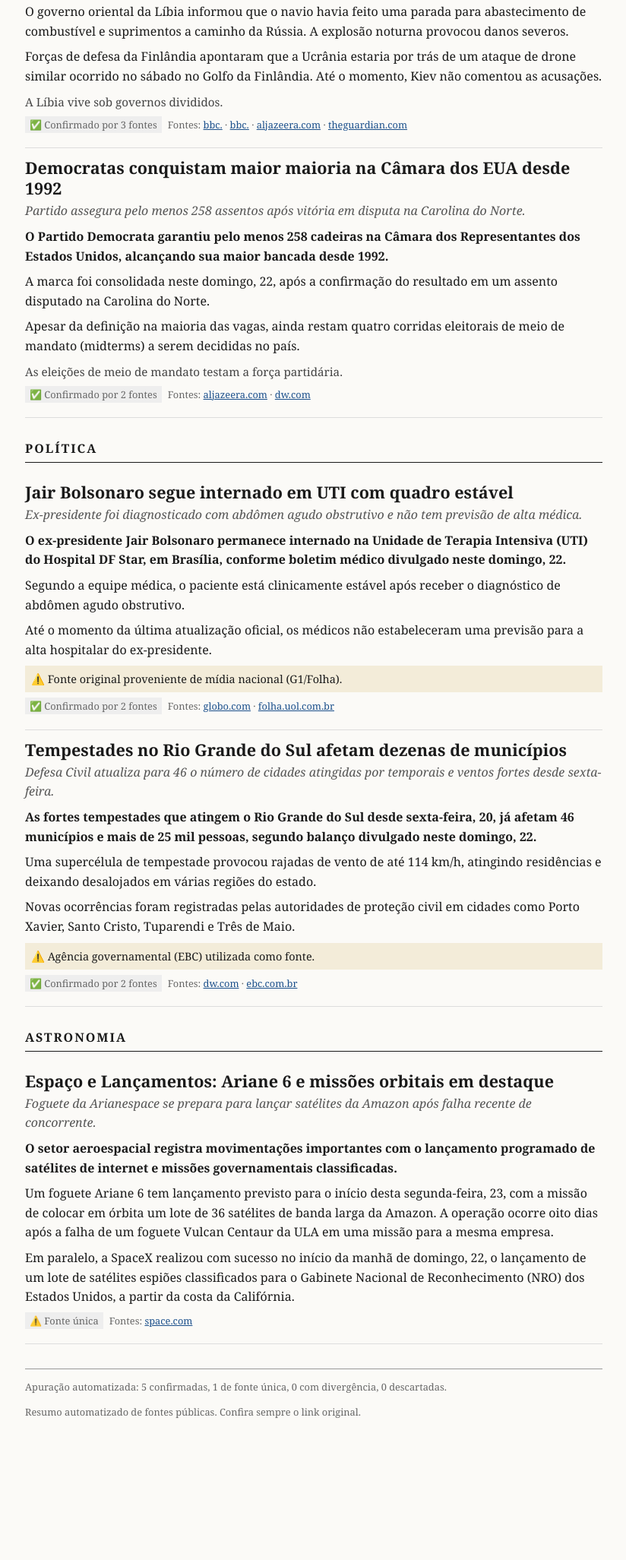
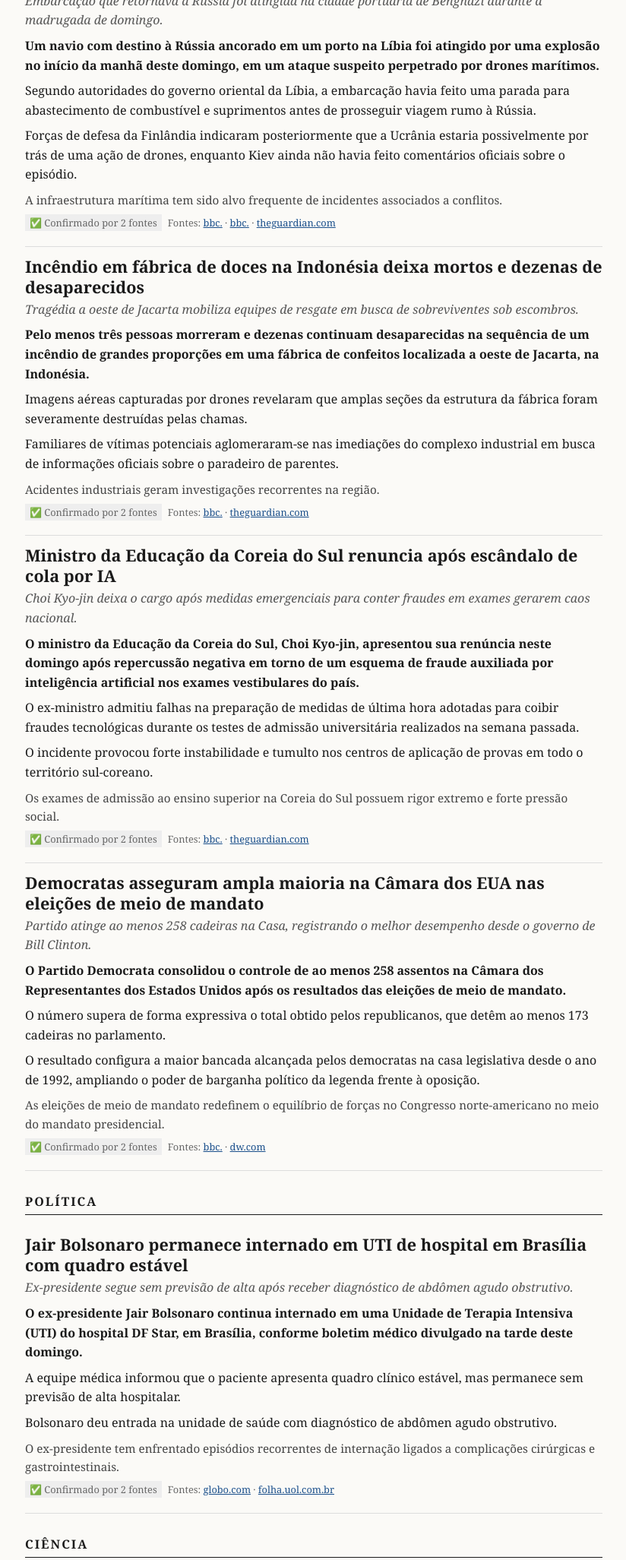
Before and after one commit to VitorinoBR/Noticias, a plain HTML site: page index.html in a window 1280 px wide. Shown: the part 710-2763 px from the top of the page at 76% size, without its empty margins (227-1051 px from the left). Before the commit the page ends 2608 px from the top, so only its background shows below. Drawn offline with Linux system fonts and the light colour scheme.

Commit message:
Atualização de edição: 2026-11-22-22h.html

```diff
--- a/index.html
+++ b/index.html
@@ -3,66 +3,84 @@
 <head>
 <meta charset='UTF-8'>
 <meta name='viewport' content='width=device-width, initial-scale=1'>
-<title>Global Insights - Edição das 20h</title>
+<title>Global Insights - Resumo do dia</title>
 <style>body{font-family:Georgia,Times,serif;max-width:760px;margin:0 auto;padding:16px;line-height:1.6;color:#1a1a1a;background:#fbfaf7}a{color:#1a4f8b}.masthead{text-align:center;border-bottom:4px double #1a1a1a;margin-bottom:8px}.masthead h1{font-size:2.4rem;margin:8px 0 4px;letter-spacing:1px}.edicao{margin:0 0 10px;font-size:.9rem;text-transform:capitalize;color:#555}section h2{font-size:1rem;text-transform:uppercase;letter-spacing:2px;border-bottom:1px solid #1a1a1a;padding-bottom:4px;margin-top:28px}.materia{padding:12px 0;border-bottom:1px solid #ddd}.materia h3{font-size:1.35rem;line-height:1.25;margin:0 0 4px}.fina{font-style:italic;color:#555;margin:0 0 8px}.lide{font-weight:bold;margin:0 0 8px}.materia p{margin:0 0 8px}.contexto{color:#444;font-size:.95rem}.diverge,.alerta{font-size:.9rem;background:#f3ecd9;padding:6px 8px}.meta{font-size:.8rem;color:#666}.selo{background:#eee;padding:2px 6px;margin-right:8px}.acompanhar li{margin-bottom:6px}footer{margin-top:32px;border-top:1px solid #999;font-size:.8rem;color:#666}@media (prefers-color-scheme:dark){body{background:#121212;color:#e8e8e8}a{color:#8ab4f8}.fina,.contexto,.meta,footer{color:#aaa}.selo{background:#2a2a2a}.diverge,.alerta{background:#2b2618}.masthead,section h2{border-color:#e8e8e8}.materia{border-color:#333}}</style>
 </head>
 <body>
-<header class='masthead'><h1>Global Insights</h1><p class='edicao'>domingo, 22 de novembro de 2026 · Edição das 20h</p></header>
+<header class='masthead'><h1>Global Insights</h1><p class='edicao'>domingo, 22 de novembro de 2026 · Resumo do dia</p></header>
 <main><section><h2>Geopolítica</h2><article class='materia'>
-<h3>Conferência climática COP31 encerra sem acordo principal</h3>
-<p class='fina'>Negociações falham em alcançar um pacto após impasse sobre menções aos combustíveis fósseis.</p>
-<p class='lide'>A COP31 terminou sem conseguir fechar um acordo abrangente sobre o clima. As conversas foram marcadas por divisões profundas e se tornaram as mais longas da história da cúpula.</p>
-<p>O colapso nas negociações ocorreu dois dias após o prazo oficial de encerramento. O principal ponto de atrito entre as delegações foi a inclusão de referências explícitas aos combustíveis fósseis no texto final.</p><p>Ministros e observadores apontaram a dificuldade de aproximar as posições entre nações produtoras de petróleo e países vulneráveis às mudanças climáticas.</p>
-<p class='contexto'>As cúpulas do clima exigem consenso para a aprovação de tratados globais.</p>
+<h3>COP31 encerra sem acordo climático após impasse sobre combustíveis fósseis</h3>
+<p class='fina'>Conferência na Turquia termina sem consenso pela primeira vez desde 2009 após divergências profundas.</p>
+<p class='lide'>A 31ª Conferência das Nações Unidas sobre Mudança do Clima (COP31) terminou sem a adoção de um acordo final neste domingo, após negociações estendidas que expuseram divisões profundas em torno de menções diretas aos combustíveis fósseis.</p>
+<p>As conversas, realizadas na Turquia, tornaram-se as mais longas da história do evento, rompendo sem consenso pela primeira vez desde 2009.</p><p>Autoridades governamentais e observadores apontaram que a pressão entre países produtores de petróleo e nações vulneráveis ao clima impediu o fechamento de um compromisso unificado.</p>
+<p class='contexto'>As cúpulas do clima da ONU exigem consenso entre centenas de nações para a aprovação de tratados globais.</p>
 
 
-<p class='meta'><span class='selo'>✅ Confirmado por 2 fontes</span>Fontes: <a href='https://www.bbc.co.uk/news/articles/cqwy06zrd26lo?at_medium=RSS&amp;at_campaign=rss' target='_blank' rel='noopener noreferrer'>bbc.</a> · <a href='https://www.bbc.co.uk/news/videos/cr1ewge81q4qo?at_medium=RSS&amp;at_campaign=rss' target='_blank' rel='noopener noreferrer'>bbc.</a> · <a href='https://www.theguardian.com/australia-news/live/2026/nov/23/anthony-albanese-digital-duty-of-care-labor-greens-coalition-one-nation-angus-taylor-pauline-hanson-penny-wong-ai-ntwnfb' target='_blank' rel='noopener noreferrer'>theguardian.com</a></p>
+<p class='meta'><span class='selo'>✅ Confirmado por 2 fontes</span>Fontes: <a href='https://www.bbc.co.uk/news/articles/cqwy06zrd26lo?at_medium=RSS&amp;at_campaign=rss' target='_blank' rel='noopener noreferrer'>bbc.</a> · <a href='https://agenciabrasil.ebc.com.br/internacional/noticia/2026-11/cop-nao-terminava-sem-acordo-desde-2009' target='_blank' rel='noopener noreferrer'>ebc.com.br</a></p>
 </article><article class='materia'>
-<h3>Navio russo é atingido por suposto ataque de drone na Líbia</h3>
-<p class='fina'>Embarcação sofreu explosão em porto líbio; segundo ataque atingiu navio maltês.</p>
-<p class='lide'>Uma embarcação russa atracada em Benghazi foi atingida na madrugada deste domingo, 22, em um suposto ataque de drone naval. Um segundo navio comercial com bandeira de Malta também foi alvo de ataques na costa líbia.</p>
-<p>O governo oriental da Líbia informou que o navio havia feito uma parada para abastecimento de combustível e suprimentos a caminho da Rússia. A explosão noturna provocou danos severos.</p><p>Forças de defesa da Finlândia apontaram que a Ucrânia estaria por trás de um ataque de drone similar ocorrido no sábado no Golfo da Finlândia. Até o momento, Kiev não comentou as acusações.</p>
-<p class='contexto'>A Líbia vive sob governos divididos.</p>
+<h3>Navio russo sofre explosão em porto da Líbia em suposto ataque de drone</h3>
+<p class='fina'>Embarcação que retornava à Rússia foi atingida na cidade portuária de Benghazi durante a madrugada de domingo.</p>
+<p class='lide'>Um navio com destino à Rússia ancorado em um porto na Líbia foi atingido por uma explosão no início da manhã deste domingo, em um ataque suspeito perpetrado por drones marítimos.</p>
+<p>Segundo autoridades do governo oriental da Líbia, a embarcação havia feito uma parada para abastecimento de combustível e suprimentos antes de prosseguir viagem rumo à Rússia.</p><p>Forças de defesa da Finlândia indicaram posteriormente que a Ucrânia estaria possivelmente por trás de uma ação de drones, enquanto Kiev ainda não havia feito comentários oficiais sobre o episódio.</p>
+<p class='contexto'>A infraestrutura marítima tem sido alvo frequente de incidentes associados a conflitos.</p>
 
 
-<p class='meta'><span class='selo'>✅ Confirmado por 3 fontes</span>Fontes: <a href='https://www.bbc.co.uk/news/articles/cr894gjz0j0yo?at_medium=RSS&amp;at_campaign=rss' target='_blank' rel='noopener noreferrer'>bbc.</a> · <a href='https://www.bbc.co.uk/news/articles/cj752ddve27ko?at_medium=RSS&amp;at_campaign=rss' target='_blank' rel='noopener noreferrer'>bbc.</a> · <a href='https://www.aljazeera.com/video/newsfeed/2026/11/22/second-ship-targeted-in-series-of-naval-drone-attacks-off-libyan-coast?traffic_source=rss' target='_blank' rel='noopener noreferrer'>aljazeera.com</a> · <a href='https://www.theguardian.com/world/2026/nov/22/blast-russian-ship-suspected-drone-attack-benghazi-libya' target='_blank' rel='noopener noreferrer'>theguardian.com</a></p>
+<p class='meta'><span class='selo'>✅ Confirmado por 2 fontes</span>Fontes: <a href='https://www.bbc.co.uk/news/articles/cr894gjz0j0yo?at_medium=RSS&amp;at_campaign=rss' target='_blank' rel='noopener noreferrer'>bbc.</a> · <a href='https://www.bbc.co.uk/news/articles/cj752ddve27ko?at_medium=RSS&amp;at_campaign=rss' target='_blank' rel='noopener noreferrer'>bbc.</a> · <a href='https://www.theguardian.com/world/2026/nov/22/blast-russian-ship-suspected-drone-attack-benghazi-libya' target='_blank' rel='noopener noreferrer'>theguardian.com</a></p>
 </article><article class='materia'>
-<h3>Democratas conquistam maior maioria na Câmara dos EUA desde 1992</h3>
-<p class='fina'>Partido assegura pelo menos 258 assentos após vitória em disputa na Carolina do Norte.</p>
-<p class='lide'>O Partido Democrata garantiu pelo menos 258 cadeiras na Câmara dos Representantes dos Estados Unidos, alcançando sua maior bancada desde 1992.</p>
-<p>A marca foi consolidada neste domingo, 22, após a confirmação do resultado em um assento disputado na Carolina do Norte.</p><p>Apesar da definição na maioria das vagas, ainda restam quatro corridas eleitorais de meio de mandato (midterms) a serem decididas no país.</p>
-<p class='contexto'>As eleições de meio de mandato testam a força partidária.</p>
+<h3>Incêndio em fábrica de doces na Indonésia deixa mortos e dezenas de desaparecidos</h3>
+<p class='fina'>Tragédia a oeste de Jacarta mobiliza equipes de resgate em busca de sobreviventes sob escombros.</p>
+<p class='lide'>Pelo menos três pessoas morreram e dezenas continuam desaparecidas na sequência de um incêndio de grandes proporções em uma fábrica de confeitos localizada a oeste de Jacarta, na Indonésia.</p>
+<p>Imagens aéreas capturadas por drones revelaram que amplas seções da estrutura da fábrica foram severamente destruídas pelas chamas.</p><p>Familiares de vítimas potenciais aglomeraram-se nas imediações do complexo industrial em busca de informações oficiais sobre o paradeiro de parentes.</p>
+<p class='contexto'>Acidentes industriais geram investigações recorrentes na região.</p>
 
 
-<p class='meta'><span class='selo'>✅ Confirmado por 2 fontes</span>Fontes: <a href='https://www.aljazeera.com/news/2026/11/22/democrats-win-largest-house-majority-since-1992-with-north-carolina-seat?traffic_source=rss' target='_blank' rel='noopener noreferrer'>aljazeera.com</a> · <a href='https://www.dw.com/pt-br/democratas-conquistam-maior-bancada-na-câmara-dos-eua-desde-1992/a-80015273?maca=bra-rss-br-br-1031-rdf' target='_blank' rel='noopener noreferrer'>dw.com</a></p>
-</article></section><section><h2>Política</h2><article class='materia'>
-<h3>Jair Bolsonaro segue internado em UTI com quadro estável</h3>
-<p class='fina'>Ex-presidente foi diagnosticado com abdômen agudo obstrutivo e não tem previsão de alta médica.</p>
-<p class='lide'>O ex-presidente Jair Bolsonaro permanece internado na Unidade de Terapia Intensiva (UTI) do Hospital DF Star, em Brasília, conforme boletim médico divulgado neste domingo, 22.</p>
-<p>Segundo a equipe médica, o paciente está clinicamente estável após receber o diagnóstico de abdômen agudo obstrutivo.</p><p>Até o momento da última atualização oficial, os médicos não estabeleceram uma previsão para a alta hospitalar do ex-presidente.</p>
+<p class='meta'><span class='selo'>✅ Confirmado por 2 fontes</span>Fontes: <a href='https://www.bbc.co.uk/news/articles/cw8dvg5pgm0eo?at_medium=RSS&amp;at_campaign=rss' target='_blank' rel='noopener noreferrer'>bbc.</a> · <a href='https://www.theguardian.com/world/2026/nov/22/fire-confectionary-factory-indonesia-jakarta' target='_blank' rel='noopener noreferrer'>theguardian.com</a></p>
+</article><article class='materia'>
+<h3>Ministro da Educação da Coreia do Sul renuncia após escândalo de cola por IA</h3>
+<p class='fina'>Choi Kyo-jin deixa o cargo após medidas emergenciais para conter fraudes em exames gerarem caos nacional.</p>
+<p class='lide'>O ministro da Educação da Coreia do Sul, Choi Kyo-jin, apresentou sua renúncia neste domingo após repercussão negativa em torno de um esquema de fraude auxiliada por inteligência artificial nos exames vestibulares do país.</p>
+<p>O ex-ministro admitiu falhas na preparação de medidas de última hora adotadas para coibir fraudes tecnológicas durante os testes de admissão universitária realizados na semana passada.</p><p>O incidente provocou forte instabilidade e tumulto nos centros de aplicação de provas em todo o território sul-coreano.</p>
+<p class='contexto'>Os exames de admissão ao ensino superior na Coreia do Sul possuem rigor extremo e forte pressão social.</p>
 
 
-<p class='alerta'>⚠️ Fonte original proveniente de mídia nacional (G1/Folha).</p>
-<p class='meta'><span class='selo'>✅ Confirmado por 2 fontes</span>Fontes: <a href='https://g1.globo.com/politica/politico/noticia/2026/11/22/bolsonaro-esta-estavel-diz-hospital.ghtml' target='_blank' rel='noopener noreferrer'>globo.com</a> · <a href='https://redir.folha.com.br/redir/online/poder/rss091/*https://www1.folha.uol.com.br/poder/2026/11/bolsonaro-segue-na-uti-com-quadro-estavel-e-sem-previsao-de-alta.shtml' target='_blank' rel='noopener noreferrer'>folha.uol.com.br</a></p>
+<p class='meta'><span class='selo'>✅ Confirmado por 2 fontes</span>Fontes: <a href='https://www.bbc.co.uk/news/articles/cw3dgk29d37no?at_medium=RSS&amp;at_campaign=rss' target='_blank' rel='noopener noreferrer'>bbc.</a> · <a href='https://www.theguardian.com/world/2026/nov/22/south-korea-education-minister-resigns-after-ai-cheating-scandal-engulfs-university-exams' target='_blank' rel='noopener noreferrer'>theguardian.com</a></p>
 </article><article class='materia'>
-<h3>Tempestades no Rio Grande do Sul afetam dezenas de municípios</h3>
-<p class='fina'>Defesa Civil atualiza para 46 o número de cidades atingidas por temporais e ventos fortes desde sexta-feira.</p>
-<p class='lide'>As fortes tempestades que atingem o Rio Grande do Sul desde sexta-feira, 20, já afetam 46 municípios e mais de 25 mil pessoas, segundo balanço divulgado neste domingo, 22.</p>
-<p>Uma supercélula de tempestade provocou rajadas de vento de até 114 km/h, atingindo residências e deixando desalojados em várias regiões do estado.</p><p>Novas ocorrências foram registradas pelas autoridades de proteção civil em cidades como Porto Xavier, Santo Cristo, Tuparendi e Três de Maio.</p>
+<h3>Democratas asseguram ampla maioria na Câmara dos EUA nas eleições de meio de mandato</h3>
+<p class='fina'>Partido atinge ao menos 258 cadeiras na Casa, registrando o melhor desempenho desde o governo de Bill Clinton.</p>
+<p class='lide'>O Partido Democrata consolidou o controle de ao menos 258 assentos na Câmara dos Representantes dos Estados Unidos após os resultados das eleições de meio de mandato.</p>
+<p>O número supera de forma expressiva o total obtido pelos republicanos, que detêm ao menos 173 cadeiras no parlamento.</p><p>O resultado configura a maior bancada alcançada pelos democratas na casa legislativa desde o ano de 1992, ampliando o poder de barganha político da legenda frente à oposição.</p>
+<p class='contexto'>As eleições de meio de mandato redefinem o equilíbrio de forças no Congresso norte-americano no meio do mandato presidencial.</p>
 
 
-<p class='alerta'>⚠️ Agência governamental (EBC) utilizada como fonte.</p>
-<p class='meta'><span class='selo'>✅ Confirmado por 2 fontes</span>Fontes: <a href='https://www.dw.com/pt-br/tempestades-no-rs-deixam-mortos-e-milhares-de-deslocados/a-80011201?maca=bra-rss-br-br-1031-rdf' target='_blank' rel='noopener noreferrer'>dw.com</a> · <a href='https://agenciabrasil.ebc.com.br/meio-ambiente/noticia/2026-11/temporais-atingem-46-municipios-e-mais-de-25-mil-pessoas-no-rs' target='_blank' rel='noopener noreferrer'>ebc.com.br</a></p>
-</article></section><section><h2>Astronomia</h2><article class='materia'>
-<h3>Espaço e Lançamentos: Ariane 6 e missões orbitais em destaque</h3>
-<p class='fina'>Foguete da Arianespace se prepara para lançar satélites da Amazon após falha recente de concorrente.</p>
-<p class='lide'>O setor aeroespacial registra movimentações importantes com o lançamento programado de satélites de internet e missões governamentais classificadas.</p>
-<p>Um foguete Ariane 6 tem lançamento previsto para o início desta segunda-feira, 23, com a missão de colocar em órbita um lote de 36 satélites de banda larga da Amazon. A operação ocorre oito dias após a falha de um foguete Vulcan Centaur da ULA em uma missão para a mesma empresa.</p><p>Em paralelo, a SpaceX realizou com sucesso no início da manhã de domingo, 22, o lançamento de um lote de satélites espiões classificados para o Gabinete Nacional de Reconhecimento (NRO) dos Estados Unidos, a partir da costa da Califórnia.</p>
+<p class='meta'><span class='selo'>✅ Confirmado por 2 fontes</span>Fontes: <a href='https://www.bbc.co.uk/news/articles/c6vg29g7dlyno?at_medium=RSS&amp;at_campaign=rss' target='_blank' rel='noopener noreferrer'>bbc.</a> · <a href='https://www.dw.com/pt-br/democratas-conquistam-maior-bancada-na-câmara-dos-eua-desde-1992/a-80015273?maca=bra-rss-br-br-1031-rdf' target='_blank' rel='noopener noreferrer'>dw.com</a></p>
+</article></section><section><h2>Política</h2><article class='materia'>
+<h3>Jair Bolsonaro permanece internado em UTI de hospital em Brasília com quadro estável</h3>
+<p class='fina'>Ex-presidente segue sem previsão de alta após receber diagnóstico de abdômen agudo obstrutivo.</p>
+<p class='lide'>O ex-presidente Jair Bolsonaro continua internado em uma Unidade de Terapia Intensiva (UTI) do hospital DF Star, em Brasília, conforme boletim médico divulgado na tarde deste domingo.</p>
+<p>A equipe médica informou que o paciente apresenta quadro clínico estável, mas permanece sem previsão de alta hospitalar.</p><p>Bolsonaro deu entrada na unidade de saúde com diagnóstico de abdômen agudo obstrutivo.</p>
+<p class='contexto'>O ex-presidente tem enfrentado episódios recorrentes de internação ligados a complicações cirúrgicas e gastrointestinais.</p>
 
 
+<p class='meta'><span class='selo'>✅ Confirmado por 2 fontes</span>Fontes: <a href='https://g1.globo.com/politica/politico/noticia/2026/11/22/bolsonaro-esta-estavel-diz-hospital.ghtml' target='_blank' rel='noopener noreferrer'>globo.com</a> · <a href='https://redir.folha.com.br/redir/online/poder/rss091/*https://www1.folha.uol.com.br/poder/2026/11/bolsonaro-segue-na-uti-com-quadro-estavel-e-sem-previsao-de-alta.shtml' target='_blank' rel='noopener noreferrer'>folha.uol.com.br</a></p>
+</article></section><section><h2>Ciência</h2><article class='materia'>
+<h3>Estudo mapeia variantes genéticas ligadas ao envelhecimento de tartaruga de 194 anos</h3>
+<p class='fina'>Pesquisa identifica mecanismos de reparo de DNA no animal terrestre mais velho do mundo.</p>
+<p class='lide'>Cientistas isolaram variantes genéticas associadas à longevidade extrema em Jonathan, uma tartaruga gigante de 194 anos considerada o animal terrestre vivo mais antigo do planeta.</p>
+<p>O mapeamento apontou a presença de 287 variantes genéticas únicas ligadas a processos de reparo celular e controle de danos no DNA.</p><p>Os pesquisadores esperam que os dados ajudem a compreender os mecanismos biológicos que retardam o envelhecimento em vertebrados.</p>
+<p class='contexto'>A análise genética de espécies de longa vida é uma das frentes da biogerontologia moderna.</p>
 
-<p class='meta'><span class='selo'>⚠️ Fonte única</span>Fontes: <a href='https://www.space.com/space-exploration/launches-spacecraft/arianespace-ariane-6-amazon-leo-internet-satellite-launch' target='_blank' rel='noopener noreferrer'>space.com</a></p>
-</article></section></main>
-<footer><p>Apuração automatizada: 5 confirmadas, 1 de fonte única, 0 com divergência, 0 descartadas.</p><p>Resumo automatizado de fontes públicas. Confira sempre o link original.</p></footer>
+
+<p class='meta'><span class='selo'>⚠️ Fonte única</span>Fontes: <a href='https://www.sciencedaily.com/releases/2026/11/261121221130.htm' target='_blank' rel='noopener noreferrer'>sciencedaily.com</a></p>
+</article><article class='materia'>
+<h3>Pesquisa descobre que medicamentos comuns deixam marcas duradouras no microbioma intestinal</h3>
+<p class='fina'>Antidepressivos e remédios para pressão arterial geram alterações microbianas por anos.</p>
+<p class='lide'>Um estudo conduzido com mais de 2.500 pessoas revelou que medicamentos de uso comum, como antidepressivos e tratamentos para hipertensão, podem deixar marcas persistentes no microbioma intestinal.</p>
+<p>De acordo com os pesquisadores, os efeitos microbianos podem perdurar por vários anos após a interrupção ou administração dos fármacos.</p><p>O achado levanta novas discussões sobre o impacto a longo prazo de tratamentos farmacológicos regulares na flora intestinal humana.</p>
+<p class='contexto'>O microbioma intestinal desempenha funções cruciais na imunidade e no metabolismo dos mamíferos.</p>
+
+
+<p class='meta'><span class='selo'>⚠️ Fonte única</span>Fontes: <a href='https://www.sciencedaily.com/releases/2026/11/261120071501.htm' target='_blank' rel='noopener noreferrer'>sciencedaily.com</a></p>
+</article></section><section class='acompanhar'><h2>Para acompanhar amanhã</h2><ul><li>Os desdobramentos diplomáticos após o encerramento sem acordo da COP31 na Turquia.</li><li>O estado de saúde do ex-presidente Jair Bolsonaro na UTI do hospital DF Star em Brasília.</li><li>As reações políticas e econômicas decorrentes da vitória da maioria democrata na Câmara dos Estados Unidos.</li></ul></section></main>
+<footer><p>Apuração automatizada: 5 confirmadas, 3 de fonte única, 0 com divergência, 0 descartadas.</p><p>Resumo automatizado de fontes públicas. Confira sempre o link original.</p></footer>
 </body>
 </html>
```
